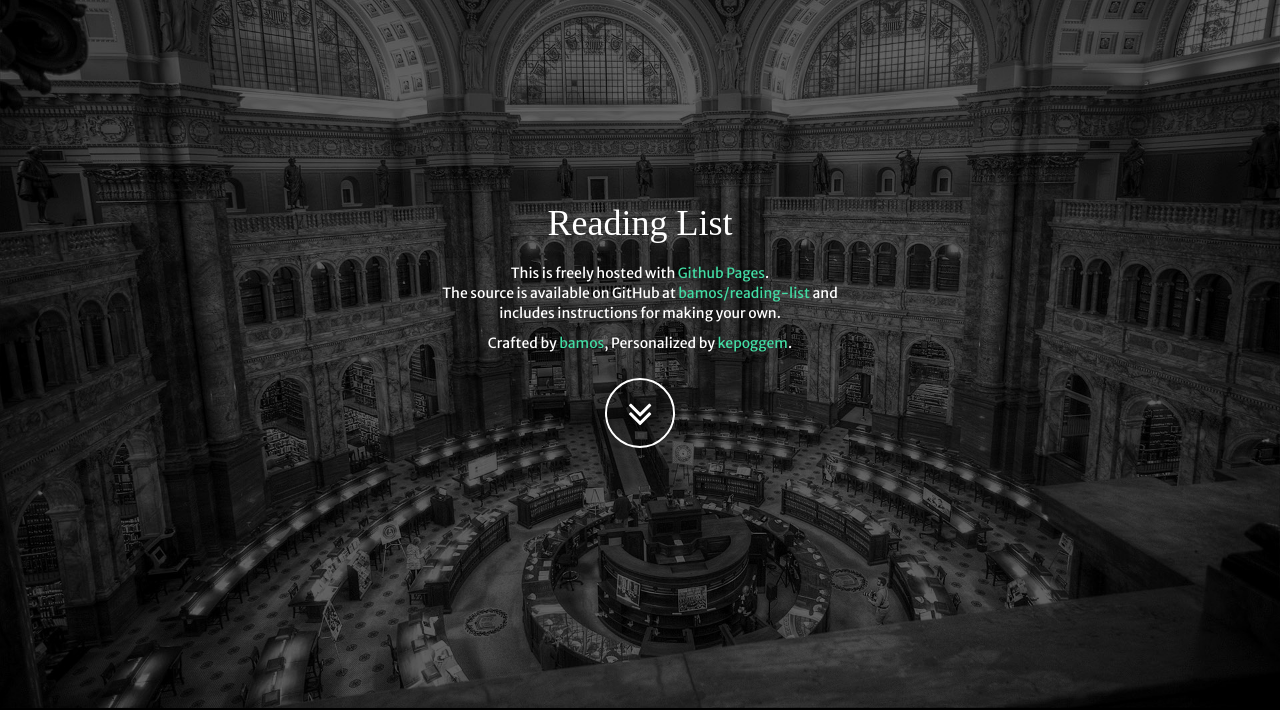
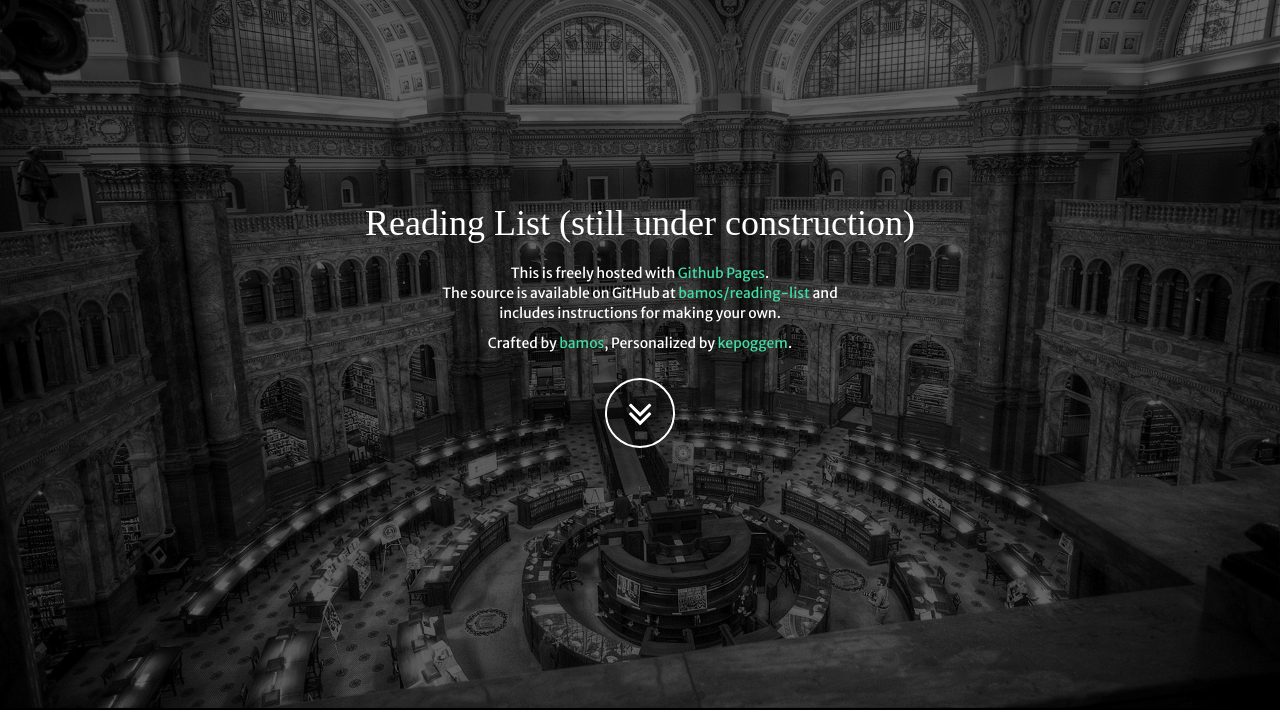
Before and after one commit to kepoggem/kepoggem.github.io, a website: page index.html in a window 1280 px wide. Shown: the part 92-802 px from the top of the page. Drawn offline with Linux system fonts and the light colour scheme.

Commit message:
added construction comment to title

```diff
--- a/index.html
+++ b/index.html
@@ -62,7 +62,7 @@
         <div class="container">
           <div class="row">
             <div class="col-md-8 col-md-offset-2">
-              <h1>Reading List</h1>
+              <h1>Reading List (still under construction)</h1>
               <br>
               <p>
                 This is freely hosted with
```
